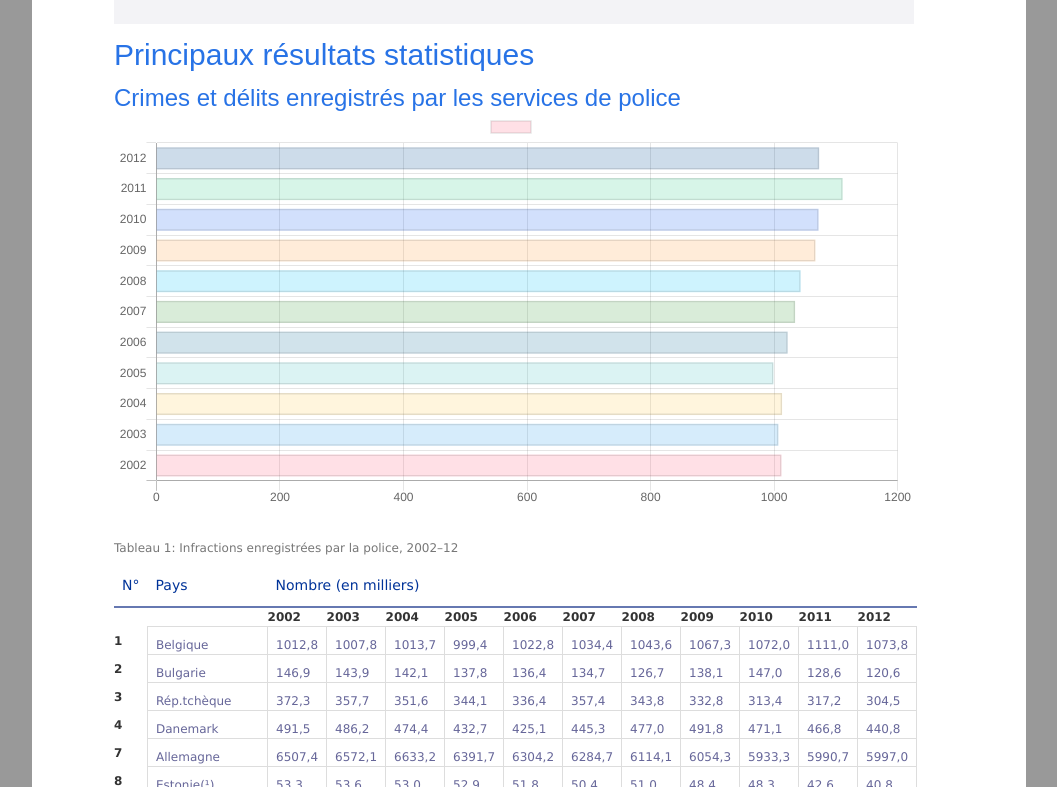
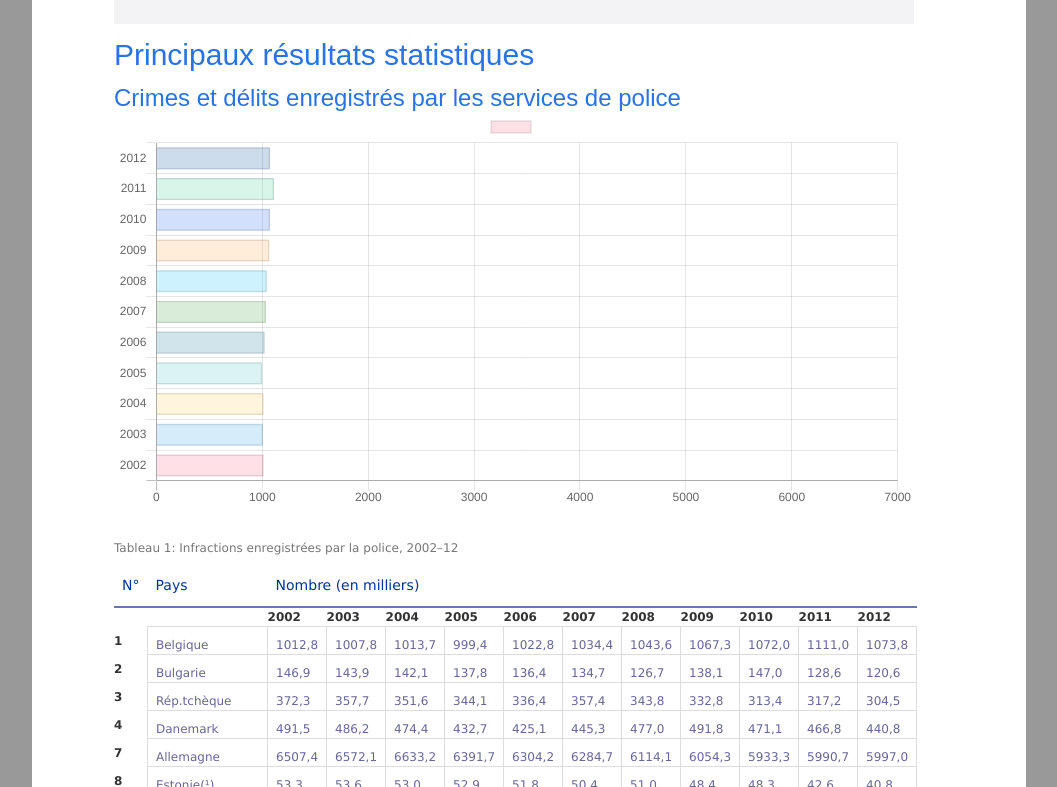
Before and after one commit to nicplackle/js-datavisualisation-challenge, a plain HTML site: page index.html in a window 1280 px wide. Shown: the part 1053-1840 px from the top of the page, without its empty margins (111-1168 px from the left). Drawn offline with nearby package versions, Linux system fonts and the light colour scheme; a web font is replaced by a local one.

Commit message:
get chart from html

```diff
--- a/script.js
+++ b/script.js
@@ -1,3 +1,5 @@
+// ------------------- graph 1 -------------------------//
+
 let header1 = document.getElementsByTagName("h3")[0];
 let canvas = document.createElement("canvas");
 canvas.id = "myCanvas";
@@ -56,7 +58,8 @@ var myBarChart = new Chart(ctx, {
       xAxes: [
         {
           ticks: {
-            beginAtZero: true
+            max: 7000,
+            min: 0
           }
         }
       ],
@@ -73,50 +76,11 @@ var myBarChart = new Chart(ctx, {
 
 // -------------------------- graph 2 ---------------------------------------------------------------------//
 
-var table = document.getElementById("table2");
-var tableLength = table.rows.length;
-var data = { labels: [], country: [], area: [] };
+// display chart
 
-/*for (var i = 1; i < tableLength; i++) {
-  data.labels.push(table.rows[i].cells[1].innerText);
-  data.country.push(table.rows[i].cells[2].innerText.replace(",", ""));
-  data.area.push(table.rows[i].cells[3].innerText);
-}*/
+let table2 = document.getElementById("table2");
+let canvas2 = document.createElement("canvas");
+canvas2.id = "homicidesChart";
+table2.parentNode.insertBefore(canvas2, table2);
 
-/*var canvas = document.getElementById("chartInfo"); //calling canvas from html
-var ctx = canvas.getContext("2d");
-var myChart = new Chart(ctx, {
-  type: "line",
-  data: {
-    labels: data.labels,
-    datasets: [
-      {
-        data: data.country,
-        backgroundColor: [
-          "#64B5F6",
-          "#FFD54F",
-          "#2196F3",
-          "#FFC107",
-          "#1976D2",
-          "#FFA000",
-          "#0D47A1"
-        ],
-        hoverBackgroundColor: [
-          "#B2EBF2",
-          "#FFCCBC",
-          "#4DD0E1",
-          "#FF8A65",
-          "#00BCD4",
-          "#FF5722",
-          "#0097A7"
-        ]
-      }
-    ]
-  },
-  options: {
-    legend: {
-      display: true,
-      position: "right"
-    }
-  }
-});*/
+console.log(canvas2);
```
Also changed, not shown: index.html (+1 -0 lines).
